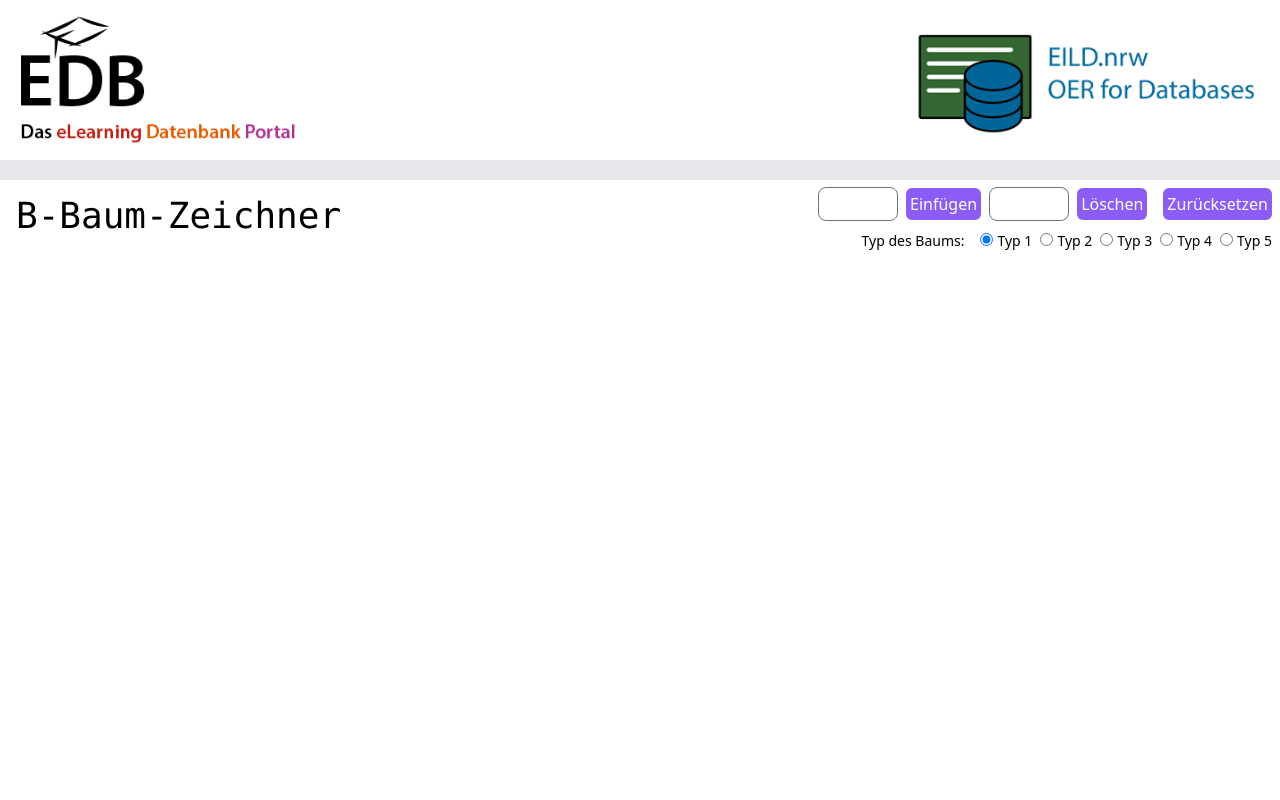
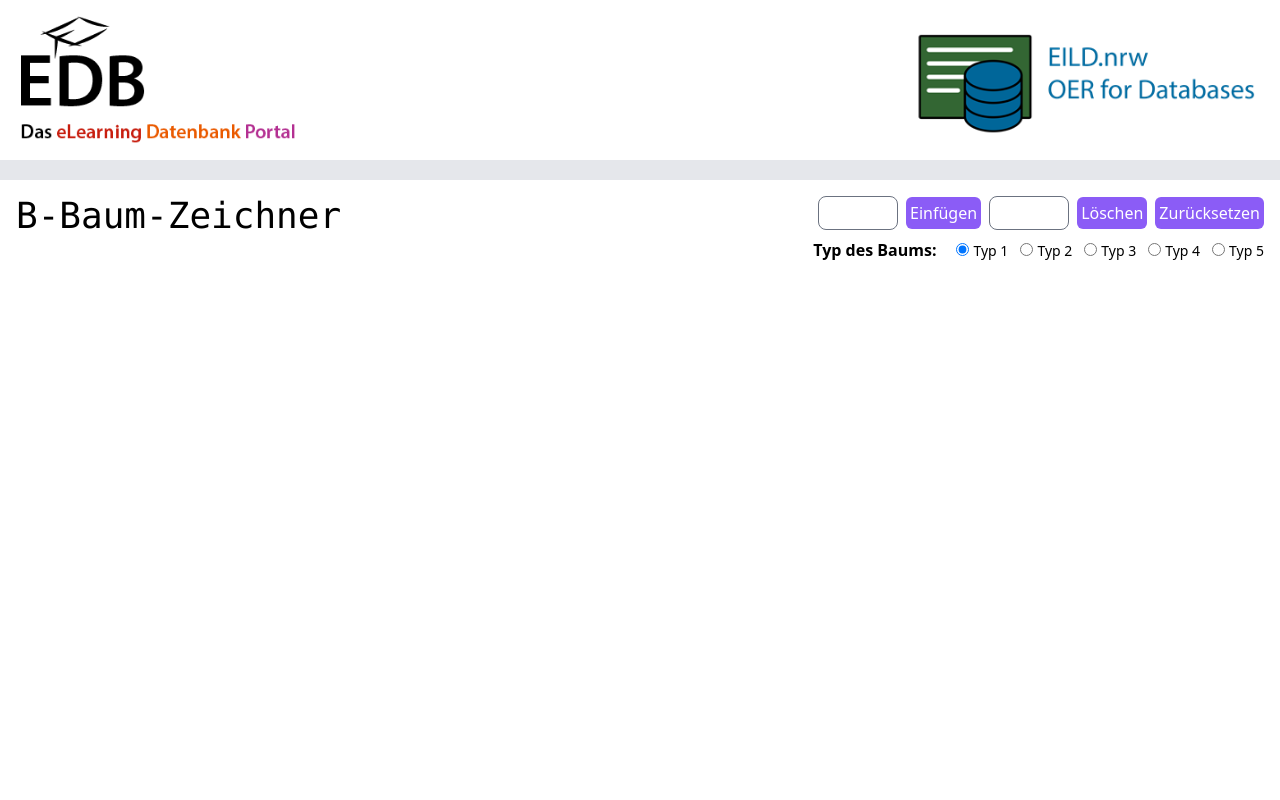
Before and after one commit to orca-nrw/b-tree, a React (Create React App) app: page / in a window 1280 px wide. Shown: the top 800 px of the page. Built offline with nearby package versions, Linux system fonts and the light colour scheme.

Commit message:
Improved forms styling

```diff
--- a/src/Components/TreeHeader.tsx
+++ b/src/Components/TreeHeader.tsx
@@ -43,33 +43,43 @@ export const TreeHeader = ({ insertionHandler, deletionHandler, resetHandler, tr
       <h1 className="text-4xl m-4 font-mono">
         B-Baum-Zeichner
       </h1>
-      <div className="flex flex-col items-end">
-        <form className="">
+      <div className="p-4 flex flex-col items-end">
+        <form className="space-x-2">
           <input className="p-1 w-20 border rounded-lg border-gray-500" type="text" maxLength={5} value={insertValue} onChange={handleInsertionInput} />
-          <button className="bg-purple-500 hover:bg-purple-600 text-white p-1 rounded-md cursor-pointer m-2" type="button" value="insert" onClick={onInsert}>Einfügen</button>
+          <button className="bg-purple-500 hover:bg-purple-600 text-white p-1 rounded-md cursor-pointer" type="button" value="insert" onClick={onInsert}>Einfügen</button>
 
           <input className="p-1 w-20 border rounded-lg border-gray-500" type="text" maxLength={5} value={deletionValue} onChange={handleDeletionInput} />
-          <button className="bg-purple-500 hover:bg-purple-600 text-white p-1 rounded-md cursor-pointer m-2" type="button" value="delete" onClick={onDelete}>Löschen</button>
+          <button className="bg-purple-500 hover:bg-purple-600 text-white p-1 rounded-md cursor-pointer" type="button" value="delete" onClick={onDelete}>Löschen</button>
 
-          <button className="bg-purple-500 hover:bg-purple-600 text-white p-1 rounded-md cursor-pointer m-2" type="button" value="reset" onClick={onReset}>Zurücksetzen</button>
+          <button className="bg-purple-500 hover:bg-purple-600 text-white p-1 rounded-md cursor-pointer" type="button" value="reset" onClick={onReset}>Zurücksetzen</button>
         </form>
-        <form className="">
-          <label className="mr-4 text-sm" htmlFor="treeType1">Typ des Baums:</label>
+        <form className="mt-2 space-x-3 flex flex-row">
+          <label className="mr-2 font-semibold" htmlFor="treeType1">Typ des Baums:</label>
 
-          <input className="" type="radio" name="treeType" id="treeType1" value={1} checked={treeType === 1} onChange={onTreeTypeChange} />
-          <label className="mr-2 ml-1 text-sm" htmlFor="treeType1">Typ 1</label>
+          <div>
+            <input className="mr-1" type="radio" name="treeType" id="treeType1" value={1} checked={treeType === 1} onChange={onTreeTypeChange} />
+            <label className="text-sm" htmlFor="treeType1">Typ 1</label>
+          </div>
 
-          <input className="" type="radio" name="treeType" id="treeType2" value={2} checked={treeType === 2} onChange={onTreeTypeChange} />
-          <label className="mr-2 ml-1 text-sm" htmlFor="treeType2">Typ 2</label>
+          <div>
+            <input className="mr-1" type="radio" name="treeType" id="treeType2" value={2} checked={treeType === 2} onChange={onTreeTypeChange} />
+            <label className="text-sm" htmlFor="treeType2">Typ 2</label>
+          </div>
 
-          <input className="" type="radio" name="treeType" id="treeType3" value={3} checked={treeType === 3} onChange={onTreeTypeChange} />
-          <label className="mr-2 ml-1 text-sm" htmlFor="treeType3">Typ 3</label>
+          <div>
+            <input className="mr-1" type="radio" name="treeType" id="treeType3" value={3} checked={treeType === 3} onChange={onTreeTypeChange} />
+            <label className="text-sm" htmlFor="treeType3">Typ 3</label>
+          </div>
 
-          <input className="" type="radio" name="treeType" id="treeType4" value={4} checked={treeType === 4} onChange={onTreeTypeChange} />
-          <label className="mr-2 ml-1 text-sm" htmlFor="treeType4">Typ 4</label>
+          <div>
+            <input className="mr-1" type="radio" name="treeType" id="treeType4" value={4} checked={treeType === 4} onChange={onTreeTypeChange} />
+            <label className="text-sm" htmlFor="treeType4">Typ 4</label>
+          </div>
 
-          <input className="" type="radio" name="treeType" id="treeType5" value={5} checked={treeType === 5} onChange={onTreeTypeChange} />
-          <label className="mr-2 ml-1 text-sm" htmlFor="treeType5">Typ 5</label>
+          <div>
+            <input className="mr-1" type="radio" name="treeType" id="treeType5" value={5} checked={treeType === 5} onChange={onTreeTypeChange} />
+            <label className="text-sm" htmlFor="treeType5">Typ 5</label>
+          </div>
         </form>
       </div>
     </div>
```
